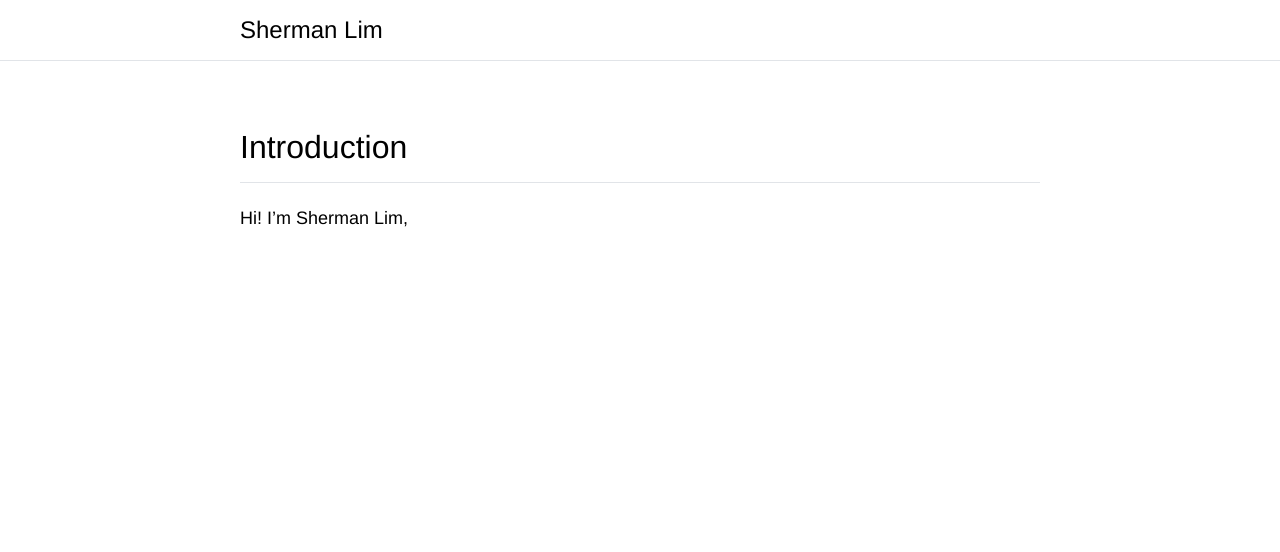
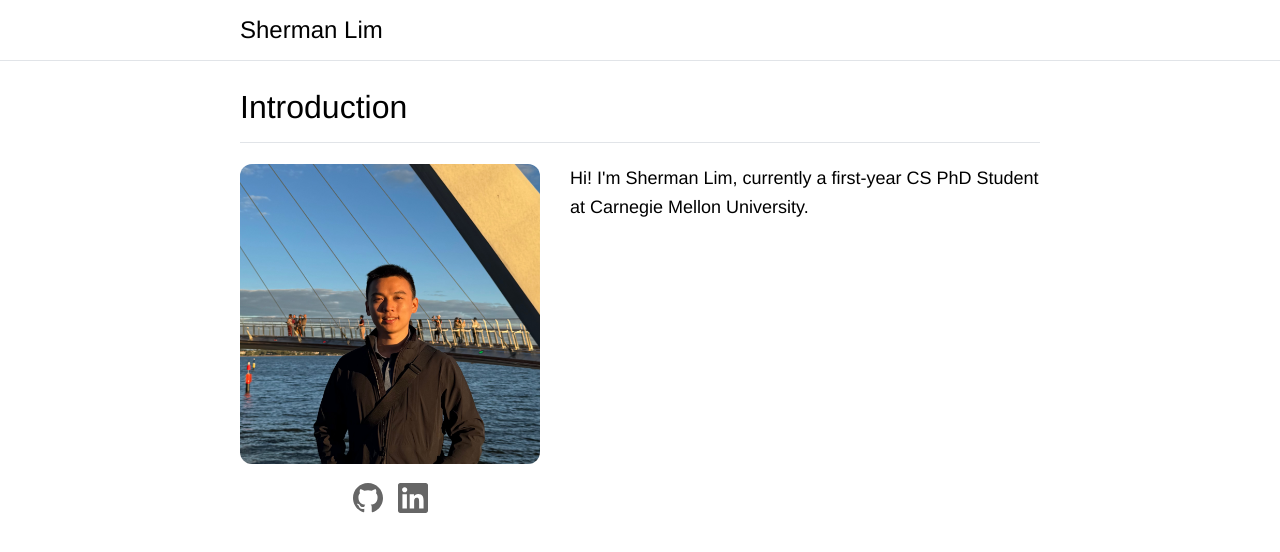
Before and after one commit to shermanjlim/shermanjlim, a Jekyll site: the page built from index.md, in a window 1280 px wide. Shown: the top 552 px of the page. Built offline with Jekyll 4.4.1, drawn with Linux system fonts in a browser that asks for light colours.

Commit message:
added profile pic and social links

```diff
--- a/_sass/base.scss
+++ b/_sass/base.scss
@@ -46,12 +46,65 @@ body {
 .container {
   max-width: 800px;
   margin: 0 auto;
-  padding: 40px 20px 20px 20px;
+  padding: 0px 20px 20px 20px;
 }
 
 // Main content area
 .content {
   width: 100%;
+
+  .social-links {
+    margin-top: 10px;
+    display: flex;
+    gap: 15px;
+    align-items: center;
+    justify-content: center;
+  }
+
+  .social-link {
+    display: flex;
+    align-items: center;
+    gap: 8px;
+    color: #666;
+    text-decoration: none;
+    font-size: 16px;
+    transition: color 0.2s ease;
+
+    &:hover {
+      color: #007acc;
+    }
+
+    svg {
+      width: 30px;
+      height: 30px;
+    }
+  }
+}
+
+// Responsive image layout
+.content .flex-layout {
+  display: flex;
+  gap: 30px;
+  align-items: flex-start;
+}
+
+.content .image-section {
+  width: 300px;
+  flex-shrink: 0;
+}
+
+.content .image-container {
+  border-radius: 12px;
+
+  img {
+    width: 100%;
+    height: auto;
+    border-radius: 12px;
+  }
+}
+
+.content .text-container {
+  flex: 1;
 }
 
 // Typography
@@ -80,7 +133,18 @@ h3 {
   }
 
   .container {
-    padding: 30px 15px 15px 15px;
+    padding: 0px 15px 15px 15px;
+  }
+
+  .content .flex-layout {
+    flex-direction: column;
+    gap: 20px;
+  }
+
+  .content .image-section {
+    width: 100%;
+    max-width: 300px;
+    margin: 0 auto;
   }
 }
 
@@ -94,6 +158,10 @@ h3 {
   }
 
   .container {
-    padding: 20px 10px 10px 10px;
+    padding: 0px 10px 10px 10px;
+  }
+
+  .content .flex-layout {
+    gap: 15px;
   }
 }
--- a/index.md
+++ b/index.md
@@ -5,4 +5,25 @@ title: "Home"
 
 # Introduction
 
-Hi! I'm Sherman Lim,
+<div class="flex-layout">
+  <div class="image-section">
+    <div class="image-container">
+      <img src="/assets/images/profilepic.jpeg" alt="Profile Picture">
+    </div>
+    <div class="social-links">
+      <a href="https://github.com/shermanjlim" target="_blank" class="social-link">
+        <svg width="24" height="24" viewBox="0 0 24 24" fill="currentColor">
+          <path d="M12 0c-6.626 0-12 5.373-12 12 0 5.302 3.438 9.8 8.207 11.387.599.111.793-.261.793-.577v-2.234c-3.338.726-4.033-1.416-4.033-1.416-.546-1.387-1.333-1.756-1.333-1.756-1.089-.745.083-.729.083-.729 1.205.084 1.839 1.237 1.839 1.237 1.07 1.834 2.807 1.304 3.492.997.107-.775.418-1.305.762-1.604-2.665-.305-5.467-1.334-5.467-5.931 0-1.311.469-2.381 1.236-3.221-.124-.303-.535-1.524.117-3.176 0 0 1.008-.322 3.301 1.23.957-.266 1.983-.399 3.003-.404 1.02.005 2.047.138 3.006.404 2.291-1.552 3.297-1.23 3.297-1.23.653 1.653.242 2.874.118 3.176.77.84 1.235 1.911 1.235 3.221 0 4.609-2.807 5.624-5.479 5.921.43.372.823 1.102.823 2.222v3.293c0 .319.192.694.801.576 4.765-1.589 8.199-6.086 8.199-11.386 0-6.627-5.373-12-12-12z"/>
+        </svg>
+      </a>
+      <a href="https://linkedin.com/in/shermanjlim" target="_blank" class="social-link">
+        <svg width="24" height="24" viewBox="0 0 24 24" fill="currentColor">
+          <path d="M20.447 20.452h-3.554v-5.569c0-1.328-.027-3.037-1.852-3.037-1.853 0-2.136 1.445-2.136 2.939v5.667H9.351V9h3.414v1.561h.046c.477-.9 1.637-1.85 3.37-1.85 3.601 0 4.267 2.37 4.267 5.455v6.286zM5.337 7.433c-1.144 0-2.063-.926-2.063-2.065 0-1.138.92-2.063 2.063-2.063 1.14 0 2.064.925 2.064 2.063 0 1.139-.925 2.065-2.064 2.065zm1.782 13.019H3.555V9h3.564v11.452zM22.225 0H1.771C.792 0 0 .774 0 1.729v20.542C0 23.227.792 24 1.771 24h20.451C23.2 24 24 23.227 24 22.271V1.729C24 .774 23.2 0 22.222 0h.003z"/>
+        </svg>
+      </a>
+    </div>
+  </div>
+  <div class="text-container">
+    Hi! I'm Sherman Lim, currently a first-year CS PhD Student at Carnegie Mellon University.
+  </div>
+</div>
```
Also changed, not shown: assets/images/profilepic.jpeg (added), 1 other file.
